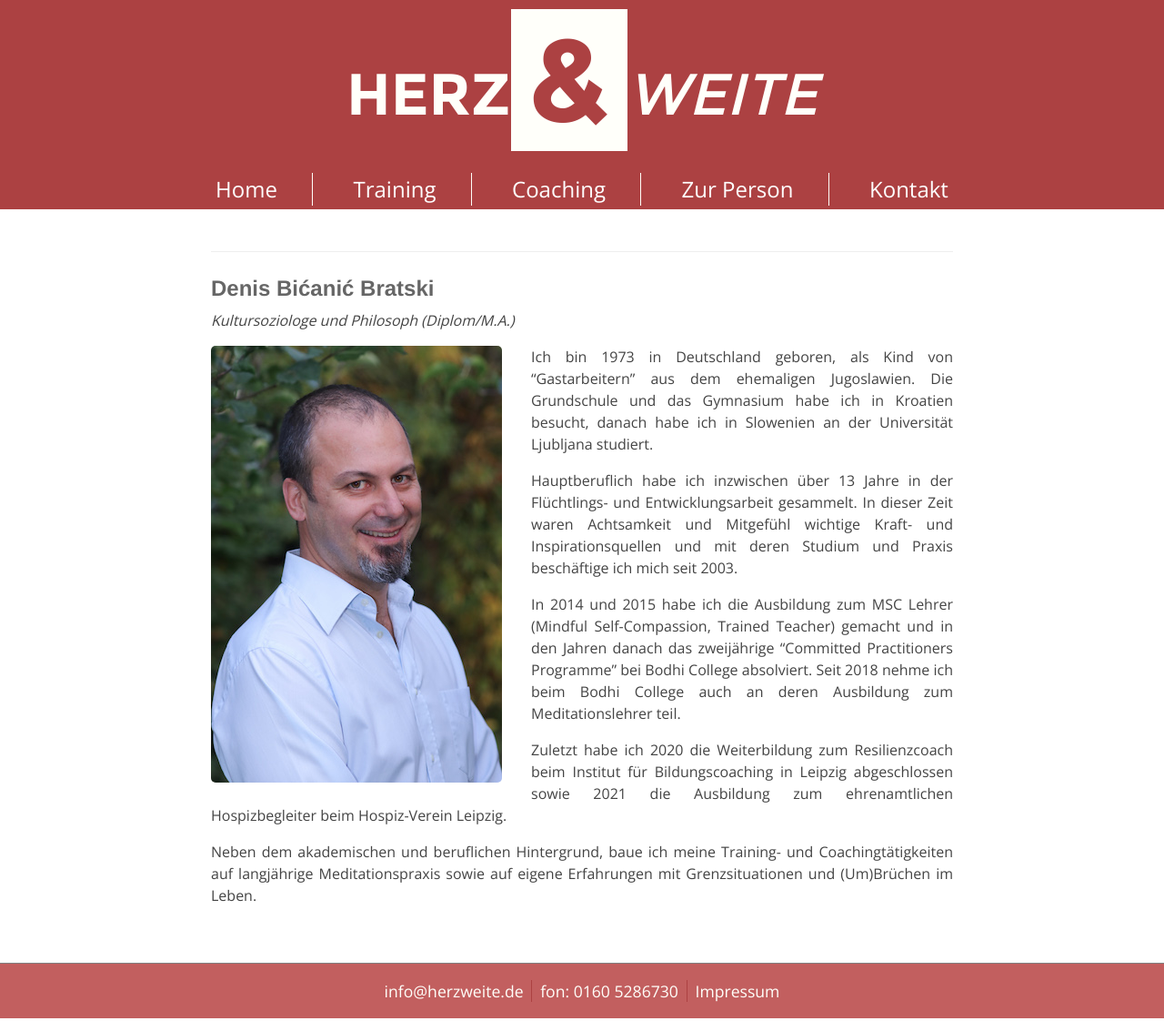
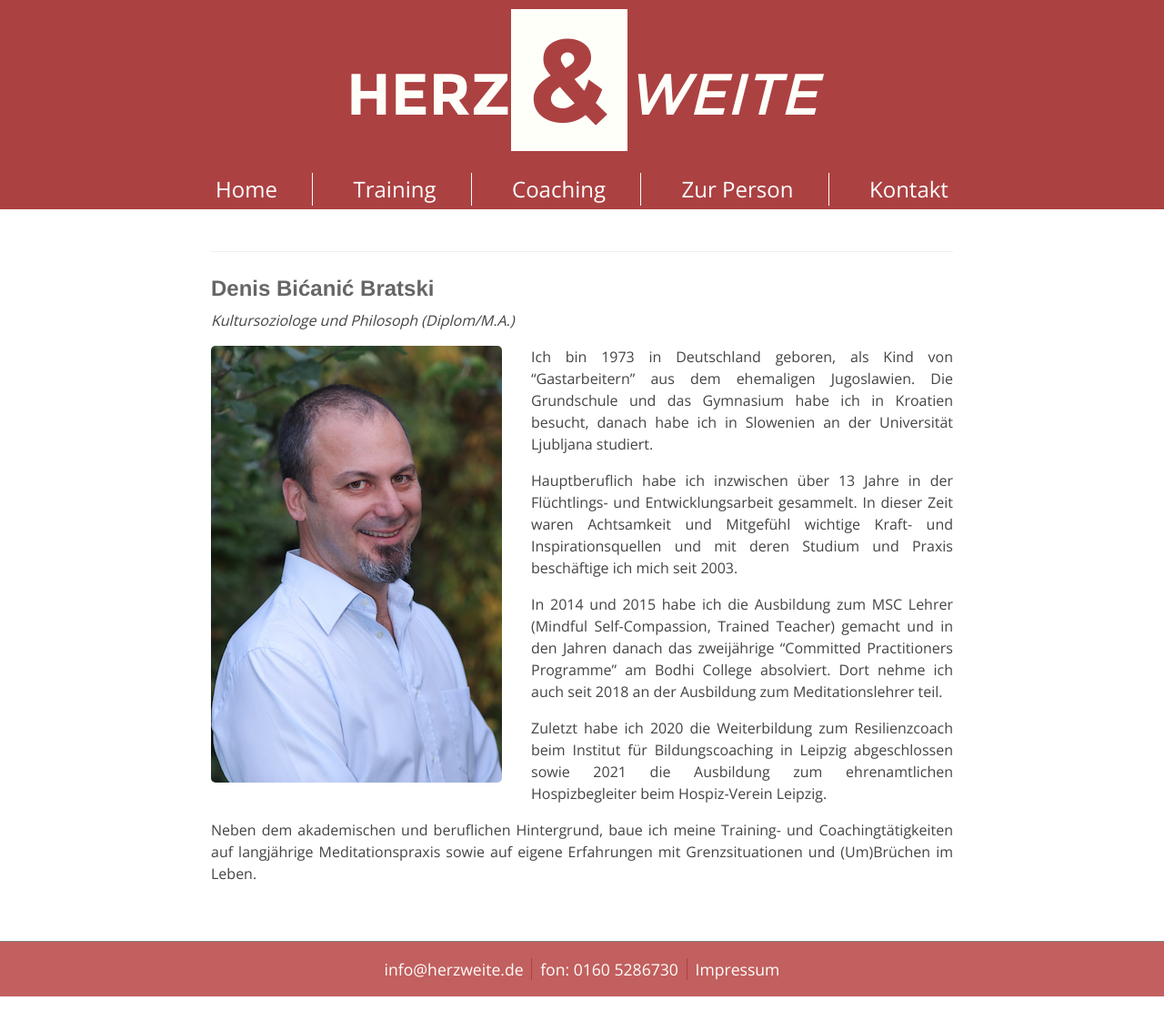
Before and after one commit to herzweite/herzweite.github.io, a Jekyll site: the page built from zur-person.md, in a window 1280 px wide. Shown: the whole page at 91% size. Built offline with Jekyll 4.4.1, drawn with Linux system fonts in a browser that asks for light colours; our own code applies the rules of GitHub Pages for plain Markdown files; after the commit the page ends 1098 px from its top, so only the background shows below that.

Commit message:
Update zur-person.md

```diff
--- a/zur-person.md
+++ b/zur-person.md
@@ -9,7 +9,7 @@ Ich bin 1973 in Deutschland geboren, als Kind von "Gastarbeitern" aus dem ehemal
 
 Hauptberuflich habe ich inzwischen über 13 Jahre in der Flüchtlings- und Entwicklungsarbeit gesammelt. In dieser Zeit waren Achtsamkeit und Mitgefühl wichtige Kraft- und Inspirationsquellen und mit deren Studium und Praxis beschäftige ich mich seit 2003.
 
-In 2014 und 2015 habe ich die Ausbildung zum MSC Lehrer (Mindful Self-Compassion, Trained Teacher) gemacht und in den Jahren danach das zweijährige "Committed Practitioners Programme" bei Bodhi College absolviert. Seit 2018 nehme ich beim Bodhi College auch an deren Ausbildung zum Meditationslehrer teil.
+In 2014 und 2015 habe ich die Ausbildung zum MSC Lehrer (Mindful Self-Compassion, Trained Teacher) gemacht und in den Jahren danach das zweijährige "Committed Practitioners Programme" am Bodhi College absolviert. Dort nehme ich auch seit 2018 an der Ausbildung zum Meditationslehrer teil.
 
 Zuletzt habe ich 2020 die Weiterbildung zum Resilienzcoach beim Institut für Bildungscoaching in Leipzig abgeschlossen sowie 2021 die Ausbildung zum ehrenamtlichen Hospizbegleiter beim Hospiz-Verein Leipzig.
 
```
